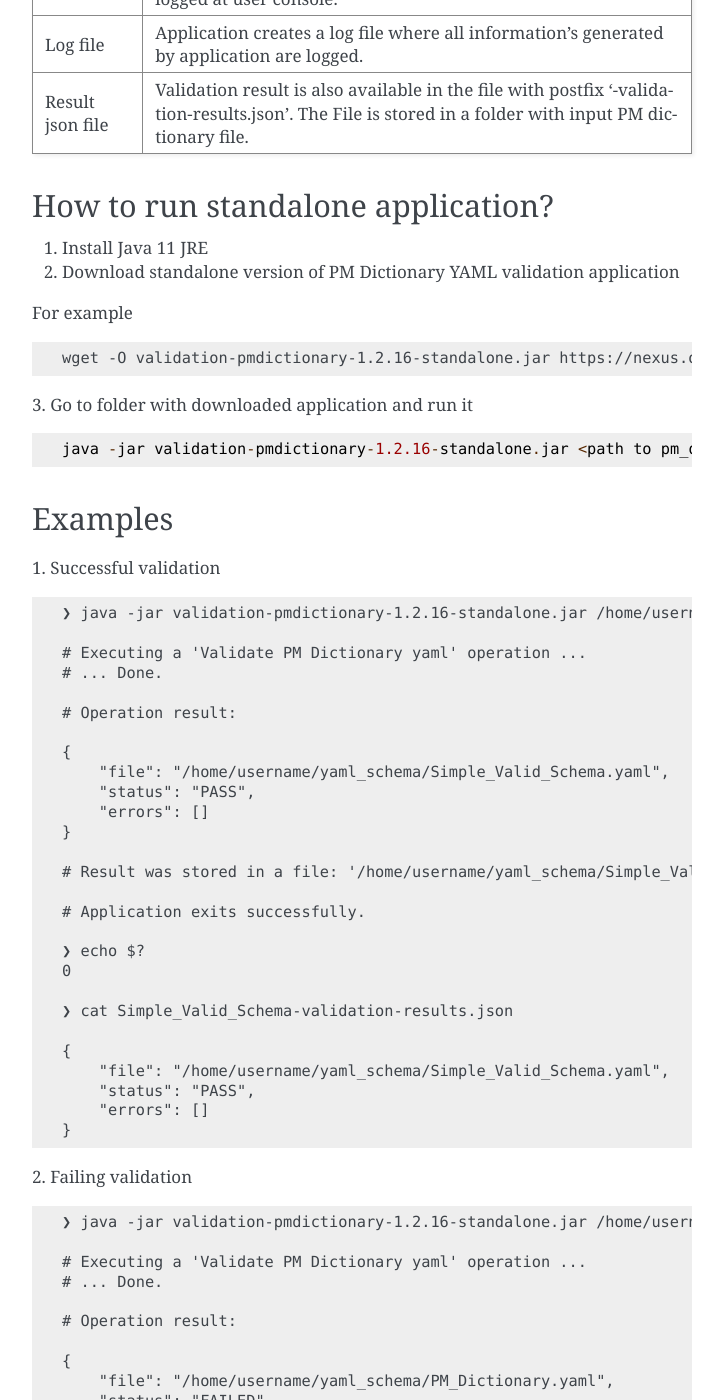
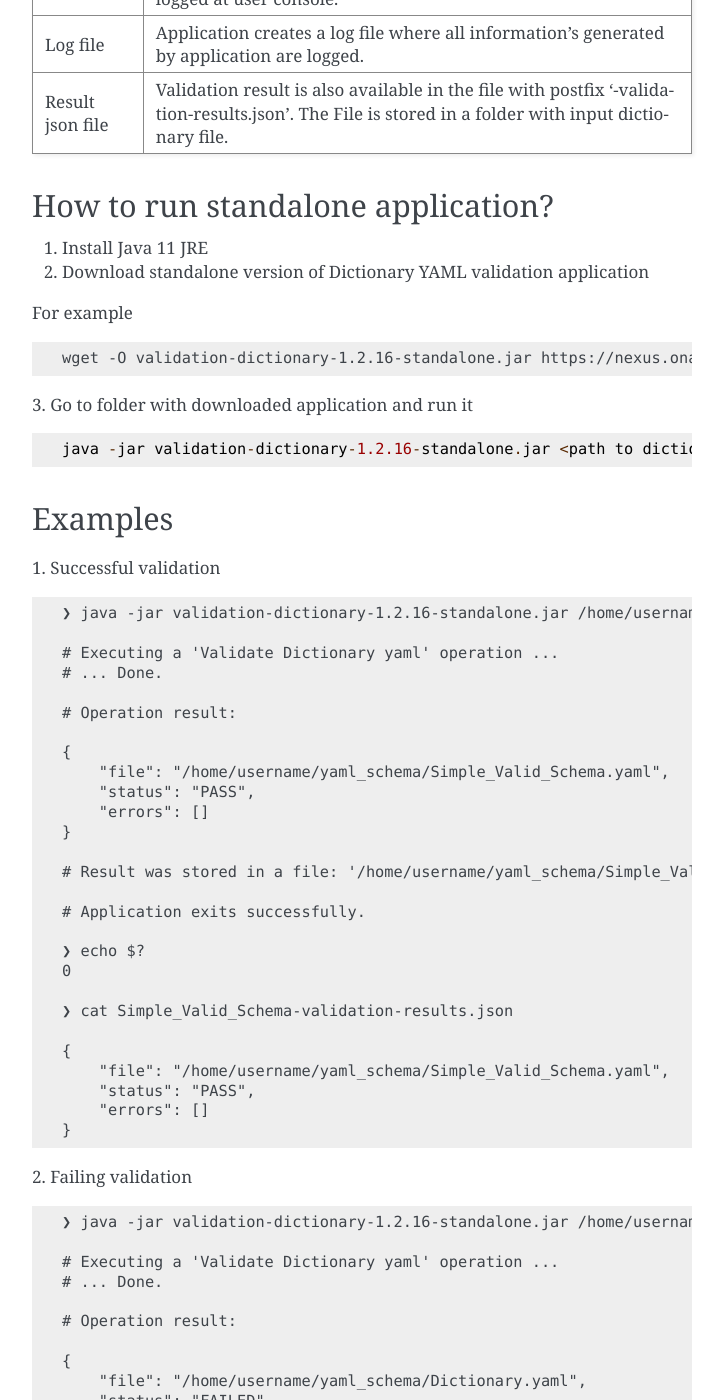
Before and after one commit to onap/vnfsdk-model, a Sphinx documentation site: the page built from docs/files/dictionary-validation.rst, in a window 1280 px wide and 1400 px high, scrolled down 1506 px. Shown: the whole window, without its empty margins (388-1112 px from the left). Built offline with Sphinx 7.4.7, drawn with Linux system fonts in a browser that asks for light colours; pages that are not in the unit, such as notebooks, are missing from menus; some of the changed text lies outside the part shown.

Commit message:
Rename PM_Dictionary_Validator to Dictionary_Validator
Signed-off-by: Bartosz Gardziejewski <bartosz.gardziejewski@nokia.com>
Change-Id: I7009b52b71d630aa52435ac69b4339ff4aecc74b
Issue-ID: VNFSDK-769

```diff
--- a/docs/files/VNFSDK-LFN-CVC.rst
+++ b/docs/files/VNFSDK-LFN-CVC.rst
@@ -44,4 +44,4 @@ CVC Structures
 
    vnf-test-platform.rst
    csar-validation.rst
-   pm-validation.rst
+   dictionary-validation.rst
--- a/docs/files/VNFSDK-Marketplace-userguide-rest-api.rst
+++ b/docs/files/VNFSDK-Marketplace-userguide-rest-api.rst
@@ -162,13 +162,13 @@ Response:
                     {
                         "passed": false,
                         "vnfreqName": "r816745",
-                        "description": "The VNF or PNF PROVIDER MUST provide the Service Provider with PM Meta Data (PM Dictionary)\nto support the analysis of PM events delivered to DCAE.\nThe PM Dictionary is to be provided as a separate YAML artifact at onboarding and must follow\nthe VES Event Listener Specification and VES Event Registration Specification\nwhich contain the format and content required.",
+                        "description": "The VNF or PNF PROVIDER MUST provide the Service Provider with Meta Data (Dictionary)\nto support the analysis of events delivered to DCAE.\nThe Dictionary is to be provided as a separate YAML artifact at onboarding and must follow\nthe VES Event Listener Specification and VES Event Registration Specification\nwhich contain the format and content required.",
                         "errors": [
                             {
                                 "vnfreqNo": "R816745",
                                 "code": "0x2000",
-                                "message": "Fail to load PM_Dictionary With error: PM_Dictionary YAML file is empty",
-                                "file": "Artifacts/Deployment/Measurements/PM_Dictionary.yml",
+                                "message": "Fail to load PDictionary With error: Dictionary YAML file is empty",
+                                "file": "Artifacts/Deployment/Measurements/Dictionary.yml",
                                 "lineNumber": -1
                             }
                         ],
--- a/docs/files/pm-validation.rst
+++ b/docs/files/dictionary-validation.rst
@@ -2,23 +2,23 @@
 .. http://creativecommons.org/licenses/by/4.0
 .. Copyright 2020 Nokia
 
-.. _pm-validation:
+.. _dictionary_validation:
 
-VNFSDK PM Dictionary Validation User Guide
+VNFSDK Dictionary Validation User Guide
 ==========================================
 
-Library was created to validate PM Dictionary YAML files which are used in a xNF ETSI NFV onboarding packages - CSAR files.
+Library was created to validate Dictionary YAML files which are used in a xNF ETSI NFV onboarding packages - CSAR files.
 
 Basic information
 ------------------
 
-The PM Dictionary validation library has two versions:
+The Dictionary validation library has two versions:
 
-- validation-pmdictionary-<version>.jar contains PM Dictionary YAML validation logic which can be used by any ONAP component. Currently it is used by VNFSDK and SDC.
+- validation-dictionary-<version>.jar contains Dictionary YAML validation logic which can be used by any ONAP component. Currently it is used by VNFSDK and SDC.
 
-- validation-pmdictionary-<version>-standalone.jar contains PM Dictionary YAML validation logic which can be run from command line.
+- validation-dictionary-<version>-standalone.jar contains Dictionary YAML validation logic which can be run from command line.
 
-The PM Dictionary validation can be started in the two ways:
+The Dictionary validation can be started in the two ways:
 
 - as a standalone application
 - using an Oclip command
@@ -26,25 +26,25 @@ The PM Dictionary validation can be started in the two ways:
 Release Note
 ------------
 
-The standalone version of PM Dictionary validation library is available from Honolulu release.
+The standalone version of Dictionary validation library is available from Honolulu release.
 
 How to download standalone version
 ----------------------------------
 
 All available jars are available at
 ::
-    https://nexus.onap.org/#nexus-search;quick~validation-pmdictionary
+    https://nexus.onap.org/#nexus-search;quick~validation-dictionary
 
-To download a standalone version of PM Dictionary validation library you need to prepare a link for selected version of file or
+To download a standalone version of Dictionary validation library you need to prepare a link for selected version of file or
 manually download the file from Nexus (Viewing Repository: Releases).
 
 Template
 ::
-    wget -O validation-pmdictionary-<VERSION>-standalone.jar https://nexus.onap.org/service/local/artifact/maven/redirect?r=releases&g=org.onap.vnfsdk.validation&a=validation-pmdictionary&v=<VERSION>&e=jar&c=standalone
+    wget -O validation-dictionary-<VERSION>-standalone.jar https://nexus.onap.org/service/local/artifact/maven/redirect?r=releases&g=org.onap.vnfsdk.validation&a=validation-dictionary&v=<VERSION>&e=jar&c=standalone
 
 For example link for version 1.2.16 looks like
 ::
-    wget -O validation-pmdictionary-1.2.16-standalone.jar https://nexus.onap.org/service/local/artifact/maven/redirect?r=releases&g=org.onap.vnfsdk.validation&a=validation-pmdictionary&v=1.2.16&e=jar&c=standalone
+    wget -O validation-dictionary-1.2.16-standalone.jar https://nexus.onap.org/service/local/artifact/maven/redirect?r=releases&g=org.onap.vnfsdk.validation&a=validation-dictionary&v=1.2.16&e=jar&c=standalone
 
 Application return codes
 ------------------------
@@ -65,31 +65,31 @@ Output              Description
 ================    ===========
 Console             All information's about operation progress, result and errors are logged at user console.
 Log file            Application creates a log file where all information's generated by application are logged.
-Result json file    Validation result is also available in the file with postfix '-validation-results.json'. The File is stored in a folder with input PM dictionary file.
+Result json file    Validation result is also available in the file with postfix '-validation-results.json'. The File is stored in a folder with input dictionary file.
 ================    ===========
 
 How to run standalone application?
 ----------------------------------
 
 1. Install Java 11 JRE
-2. Download standalone version of PM Dictionary YAML validation application
+2. Download standalone version of Dictionary YAML validation application
 
 For example
 ::
-    wget -O validation-pmdictionary-1.2.16-standalone.jar https://nexus.onap.org/service/local/artifact/maven/redirect?r=snapshots&g=org.onap.vnfsdk.validation&a=validation-pmdictionary&v=1.2.16&e=jar&c=standalone
+    wget -O validation-dictionary-1.2.16-standalone.jar https://nexus.onap.org/service/local/artifact/maven/redirect?r=snapshots&g=org.onap.vnfsdk.validation&a=validation-dictionary&v=1.2.16&e=jar&c=standalone
 
 3. Go to folder with downloaded application and run it
 ::
-    java -jar validation-pmdictionary-1.2.16-standalone.jar <path to pm_dictionary_file.yaml>
+    java -jar validation-dictionary-1.2.16-standalone.jar <path to dictionary_file.yaml>
 
 Examples
 --------
 
 1. Successful validation
 ::
-    ❯ java -jar validation-pmdictionary-1.2.16-standalone.jar /home/username/yaml_schema/Simple_Valid_Schema.yaml
+    ❯ java -jar validation-dictionary-1.2.16-standalone.jar /home/username/yaml_schema/Simple_Valid_Schema.yaml
 
-    # Executing a 'Validate PM Dictionary yaml' operation ...
+    # Executing a 'Validate Dictionary yaml' operation ...
     # ... Done.
 
     # Operation result:
@@ -118,71 +118,71 @@ Examples
 
 2. Failing validation
 ::
-    ❯ java -jar validation-pmdictionary-1.2.16-standalone.jar /home/username/yaml_schema/PM_Dictionary.yaml
+    ❯ java -jar validation-dictionary-1.2.16-standalone.jar /home/username/yaml_schema/Dictionary.yaml
 
-    # Executing a 'Validate PM Dictionary yaml' operation ...
+    # Executing a 'Validate Dictionary yaml' operation ...
     # ... Done.
 
     # Operation result:
 
     {
-        "file": "/home/username/yaml_schema/PM_Dictionary.yaml",
+        "file": "/home/username/yaml_schema/Dictionary.yaml",
         "status": "FAILED",
         "errors": [
                 {
                   "yamlDocumentNumber": 1,
-                  "path": "/pmMetaData/pmFields/measResultType",
+                  "path": "/MetaData/Fields/measResultType",
                   "message": "Value(s) is/are not in array of accepted values.\n value(s):  integer\n  accepted value(s):  [float, uint32, uint64]"
                 },
                 {
                   "yamlDocumentNumber": 1,
-                  "path": "/pmMetaData/pmFields/",
+                  "path": "/MetaData/Fields/",
                   "message": "Key not found: measChangeType"
                 },
                 {
                   "yamlDocumentNumber": 2,
-                  "path": "/pmMetaData/pmFields/",
+                  "path": "/MetaData/Fields/",
                   "message": "Key not found: measChangeType"
                 },
                 {
                   "yamlDocumentNumber": 3,
-                  "path": "/pmMetaData/pmFields/measAdditionalFields/vendorField1",
+                  "path": "/MetaData/Fields/measAdditionalFields/vendorField1",
                   "message": "Value(s) is/are not in array of accepted values.\n value(s):  [Z, A]\n  accepted value(s):  [X, Y, Z]"
                 }
         ]
     }
 
-    # Result was stored in a file: '/home/username/yaml_schema/PM_Dictionary-validation-results.json'
+    # Result was stored in a file: '/home/username/yaml_schema/Dictionary-validation-results.json'
 
     # Application exits successfully.
 
     ❯ echo $?
     1
 
-    ❯ cat /home/username/yaml_schema/PM_Dictionary-validation-results.json
+    ❯ cat /home/username/yaml_schema/Dictionary-validation-results.json
 
     {
-        "file": "/home/username/yaml_schema/PM_Dictionary.yaml",
+        "file": "/home/username/yaml_schema/Dictionary.yaml",
         "status": "FAILED",
         "errors": [
                 {
                   "yamlDocumentNumber": 1,
-                  "path": "/pmMetaData/pmFields/measResultType",
+                  "path": "/MetaData/Fields/measResultType",
                   "message": "Value(s) is/are not in array of accepted values.\n value(s):  integer\n  accepted value(s):  [float, uint32, uint64]"
                 },
                 {
                   "yamlDocumentNumber": 1,
-                  "path": "/pmMetaData/pmFields/",
+                  "path": "/MetaData/Fields/",
                   "message": "Key not found: measChangeType"
                 },
                 {
                   "yamlDocumentNumber": 2,
-                  "path": "/pmMetaData/pmFields/",
+                  "path": "/MetaData/Fields/",
                   "message": "Key not found: measChangeType"
                 },
                 {
                   "yamlDocumentNumber": 3,
-                  "path": "/pmMetaData/pmFields/measAdditionalFields/vendorField1",
+                  "path": "/MetaData/Fields/measAdditionalFields/vendorField1",
                   "message": "Value(s) is/are not in array of accepted values.\n value(s):  [Z, A]\n  accepted value(s):  [X, Y, Z]"
                 }
         ]
@@ -190,9 +190,9 @@ Examples
 
 3. Validation internal error
 ::
-    ❯ java -jar validation-pmdictionary-1.2.16-standalone.jar /home/username/Not_Yaml_File.txt
+    ❯ java -jar validation-dictionary-1.2.16-standalone.jar /home/username/Not_Yaml_File.txt
 
-    # Executing a 'Validate PM Dictionary yaml' operation ...
+    # Executing a 'Validate Dictionary yaml' operation ...
     # Command error:
     Provided yaml file has invalid structure!, more information in log file.
 
@@ -201,30 +201,30 @@ Examples
     ❯ echo $?
     2
 
-    ❯ cat pmdictionary-validate.log
+    ❯ cat dictionary-validate.log
 
     2020-12-14 08:23:31,054 ERROR o.o.v.y.YamlLoader [main] Failed to load multi document YAML file
     ...
 
-How to run PM Dictionary YAML validation as an Oclip command?
+How to run Dictionary YAML validation as an Oclip command?
 -------------------------------------------------------------
 
 1. Run Oclip and execute a command:
 
 Command
 ::
-    oclip --product onap-honolulu pm-dictionary-validate --yaml <path-to-yaml-file>
+    oclip --product onap-honolulu dictionary-validate --yaml <path-to-yaml-file>
 
 For example
 ::
-    vnfadmin@ddc559540515:/tmp$ oclip --product onap-honolulu pm-dictionary-validate --yaml /tmp/Simple_Valid_Schema.yaml
+    vnfadmin@ddc559540515:/tmp$ oclip --product onap-honolulu dictionary-validate --yaml /tmp/Simple_Valid_Schema.yaml
     {"file":"/tmp/Simple_Valid_Schema.yaml","date":"Mon Dec 28 07:38:43 UTC 2020","criteria":"PASS","errors":"[]"}
 
-    vnfadmin@ddc559540515:/tmp$ oclip --product onap-honolulu pm-dictionary-validate --yaml /tmp/PM_Dictionary.yaml
-    {"file":"/tmp/PM_Dictionary.yaml","date":"Mon Dec 28 07:38:08 UTC 2020","criteria":"FAILED","errors":"
-    [{\"yamlDocumentNumber\":1,\"path\":\"/pmMetaData/pmFields/measResultType\",
+    vnfadmin@ddc559540515:/tmp$ oclip --product onap-honolulu dictionary-validate --yaml /tmp/Dictionary.yaml
+    {"file":"/tmp/Dictionary.yaml","date":"Mon Dec 28 07:38:08 UTC 2020","criteria":"FAILED","errors":"
+    [{\"yamlDocumentNumber\":1,\"path\":\"/MetaData/Fields/measResultType\",
     \"message\":\"Value(s) is/are not in array of accepted values.\\n value(s):  integer\\n  accepted value(s):
-    [float, uint32, uint64]\"},{\"yamlDocumentNumber\":1,\"path\":\"/pmMetaData/pmFields/\",\"message\":\"Key not found: measChangeType\"},
-    {\"yamlDocumentNumber\":2,\"path\":\"/pmMetaData/pmFields/\",\"message\":\"Key not found: measChangeType\"},
-    {\"yamlDocumentNumber\":3,\"path\":\"/pmMetaData/pmFields/measAdditionalFields/vendorField1\",
+    [float, uint32, uint64]\"},{\"yamlDocumentNumber\":1,\"path\":\"/MetaData/Fields/\",\"message\":\"Key not found: measChangeType\"},
+    {\"yamlDocumentNumber\":2,\"path\":\"/MetaData/Fields/\",\"message\":\"Key not found: measChangeType\"},
+    {\"yamlDocumentNumber\":3,\"path\":\"/MetaData/Fields/measAdditionalFields/vendorField1\",
     \"message\":\"Value(s) is/are not in array of accepted values.\\n value(s):  [Z, A]\\n  accepted value(s):  [X, Y, Z]\"}]"}
```
